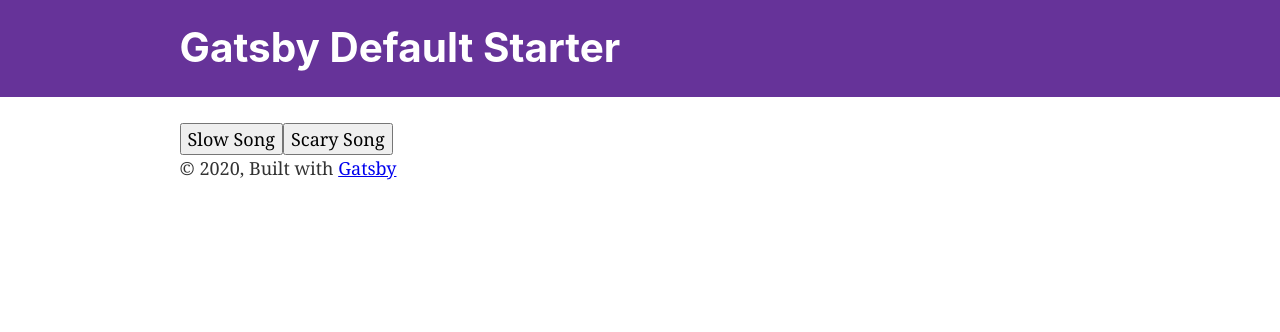
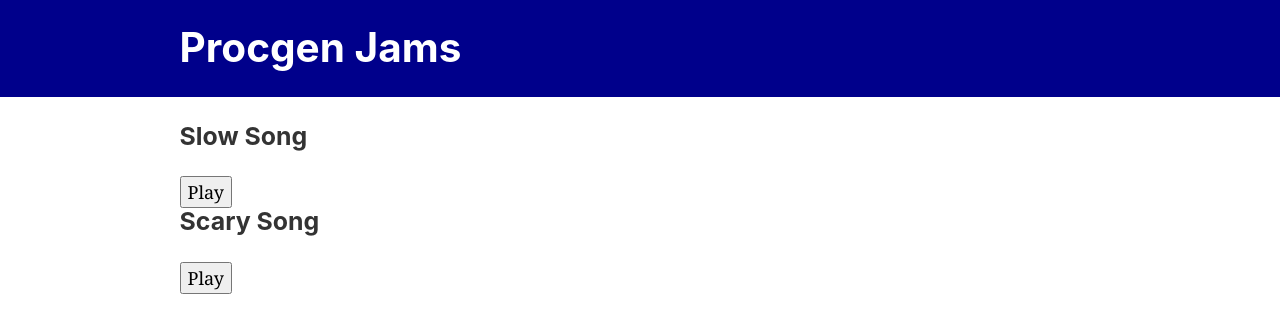
Before and after one commit to apratt957/procgenjams, a Gatsby site: page / in a window 1280 px wide. Built offline with nearby package versions, Linux system fonts and the light colour scheme; Gatsby itself is replaced by a stand-in of ours.

Commit message:
inserting SongCard component

```diff
--- a/src/components/header.js
+++ b/src/components/header.js
@@ -5,7 +5,7 @@ import React from "react"
 const Header = ({ siteTitle }) => (
   <header
     style={{
-      background: `rebeccapurple`,
+      background: `darkblue`,
       marginBottom: `1.45rem`,
     }}
   >
--- a/src/components/layout.js
+++ b/src/components/layout.js
@@ -1,31 +1,13 @@
-/**
- * Layout component that queries for data
- * with Gatsby's useStaticQuery component
- *
- * See: https://www.gatsbyjs.org/docs/use-static-query/
- */
-
 import React from "react"
 import PropTypes from "prop-types"
-import { useStaticQuery, graphql } from "gatsby"
 
 import Header from "./header"
 import "./layout.css"
 
 const Layout = ({ children }) => {
-  const data = useStaticQuery(graphql`
-    query SiteTitleQuery {
-      site {
-        siteMetadata {
-          title
-        }
-      }
-    }
-  `)
-
   return (
     <>
-      <Header siteTitle={data.site.siteMetadata.title} />
+      <Header siteTitle="Procgen Jams" />
       <div
         style={{
           margin: `0 auto`,
@@ -34,11 +16,6 @@ const Layout = ({ children }) => {
         }}
       >
         <main>{children}</main>
-        <footer>
-          © {new Date().getFullYear()}, Built with
-          {` `}
-          <a href="https://www.gatsbyjs.org">Gatsby</a>
-        </footer>
       </div>
     </>
   )
--- /dev/null
+++ b/src/components/songCard.js
@@ -0,0 +1,20 @@
+import React from "react"
+
+const SongCard = ({ song, playSong, stopSong, currentSong }) => {
+  return (
+    <div>
+      <h3>{song.name}</h3>
+      {currentSong === song.name ? (
+        <button key={song.name} onClick={stopSong}>
+          Stop
+        </button>
+      ) : (
+        <button key={song.name} onClick={() => playSong(song)}>
+          Play
+        </button>
+      )}
+    </div>
+  )
+}
+
+export default SongCard
--- a/src/components/sounds.js
+++ b/src/components/sounds.js
@@ -1,6 +1,7 @@
 import React, { useState } from "react"
 import Tone from "tone"
 import { songs } from "../songs"
+import SongCard from "../components/songCard"
 
 const Sounds = () => {
   let [songList, setSongList] = useState(songs)
@@ -27,21 +28,15 @@ const Sounds = () => {
       song.makeSong()
     }
   }
-  return songList.map(song => {
-    if (currentSong === song.name) {
-      return (
-        <button key={song.name} onClick={stopSong}>
-          Stop
-        </button>
-      )
-    } else {
-      return (
-        <button key={song.name} onClick={() => playSong(song)}>
-          {song.name}
-        </button>
-      )
-    }
-  })
+  return songList.map(song => (
+    <SongCard
+      key={song.name}
+      song={song}
+      playSong={playSong}
+      stopSong={stopSong}
+      currentSong={currentSong}
+    />
+  ))
 }
 
 export default Sounds
```
